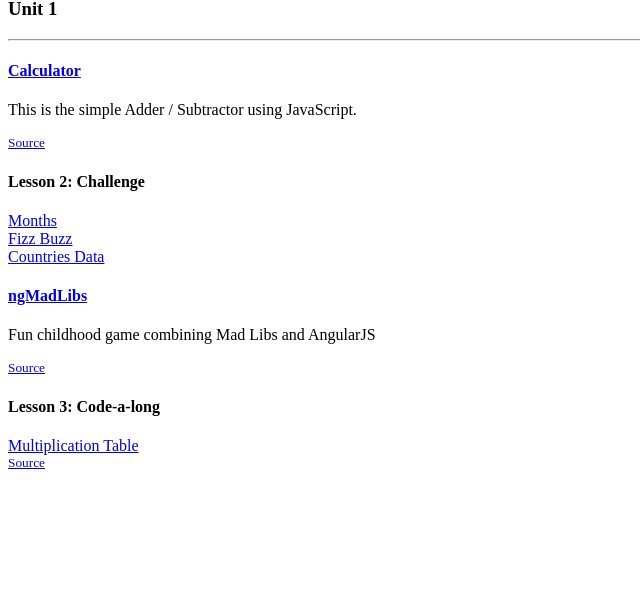
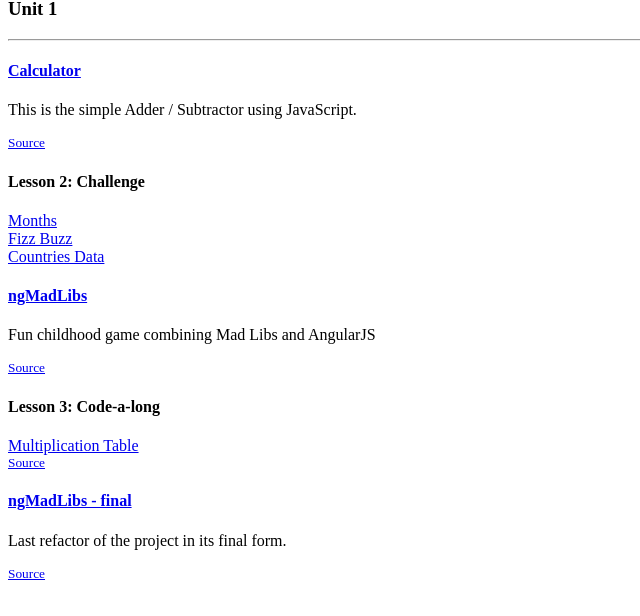
Before and after one commit to robbiesmith79/robbiesmith79.github.io, a website: page app/partials/index.html in a window 1280 px wide. Shown: the part 244-860 px from the top of the page, without its empty margins (0-640 px from the left). Before the commit the page ends 800 px from the top, so only its background shows below. Drawn offline with Linux system fonts and the light colour scheme; files whose address does not match are found by name.

Commit message:
updated homepage

```diff
--- a/app/partials/index.html
+++ b/app/partials/index.html
@@ -38,4 +38,17 @@
       <small><a href="https://github.com/robbiesmith79/unit1-multiplication" target="_blank" title="Github Source">Source</a></small></p>
     </div>
   </div>
+  <div class="row">
+    <div class="col-lg-6">
+      <h4><a href="http://robbiesmith79.github.io/unit1-madlibs-final">ngMadLibs - final</a></h4>
+      <p>Last refactor of the project in its final form.</p>
+      <small><a href="https://github.com/robbiesmith79/unit1-madlibs-final" target="_blank" title="Github Source">Source</a></small>
+    </div>
+
+    <div class="col-lg-6">
+      <h4></h4>
+      <p><a href="" target="_blank"></a><br/>
+      <small><a href="" target="_blank" title="Github Source"></a></small></p>
+    </div>
+  </div>
 </div>
```
